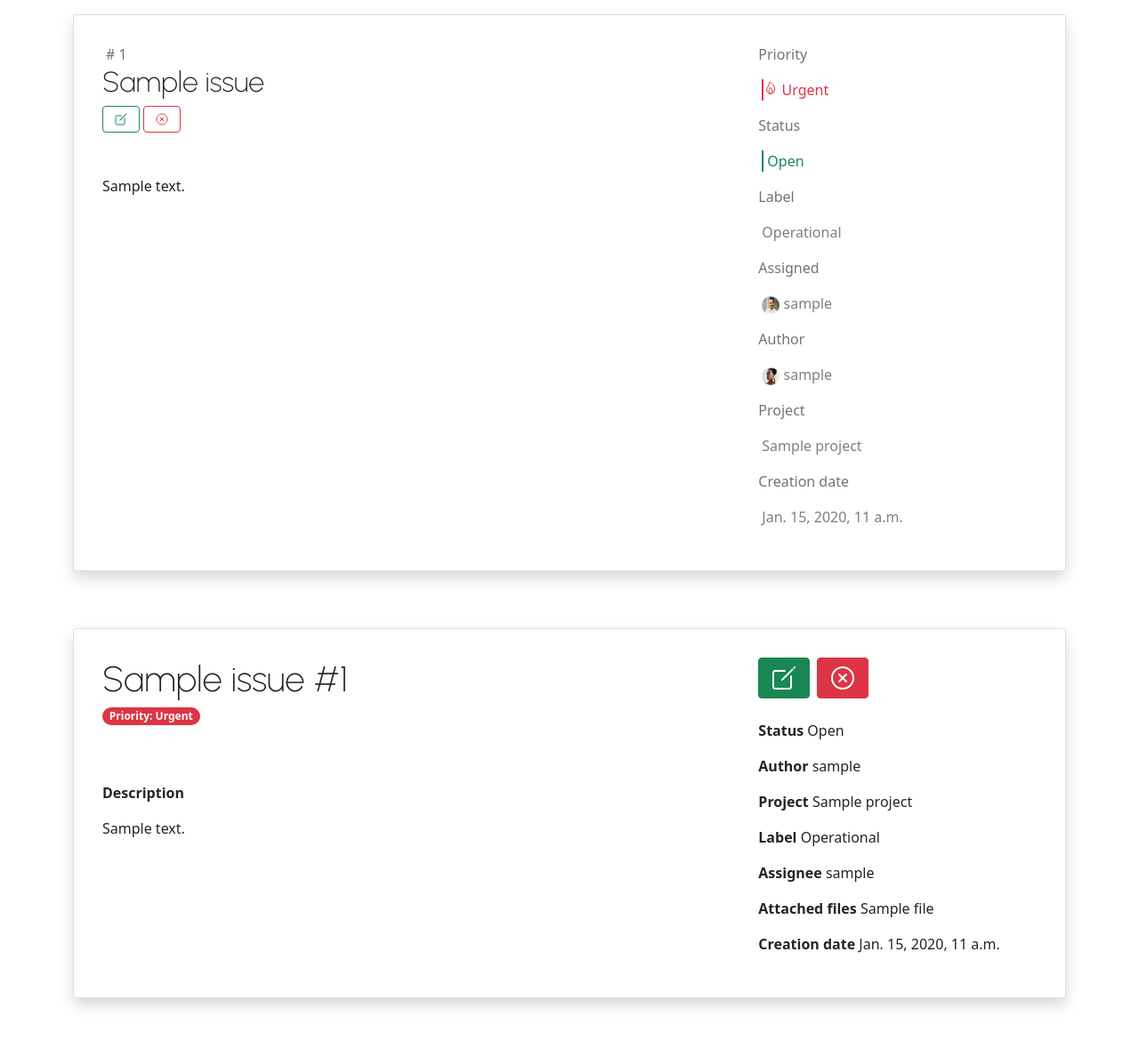
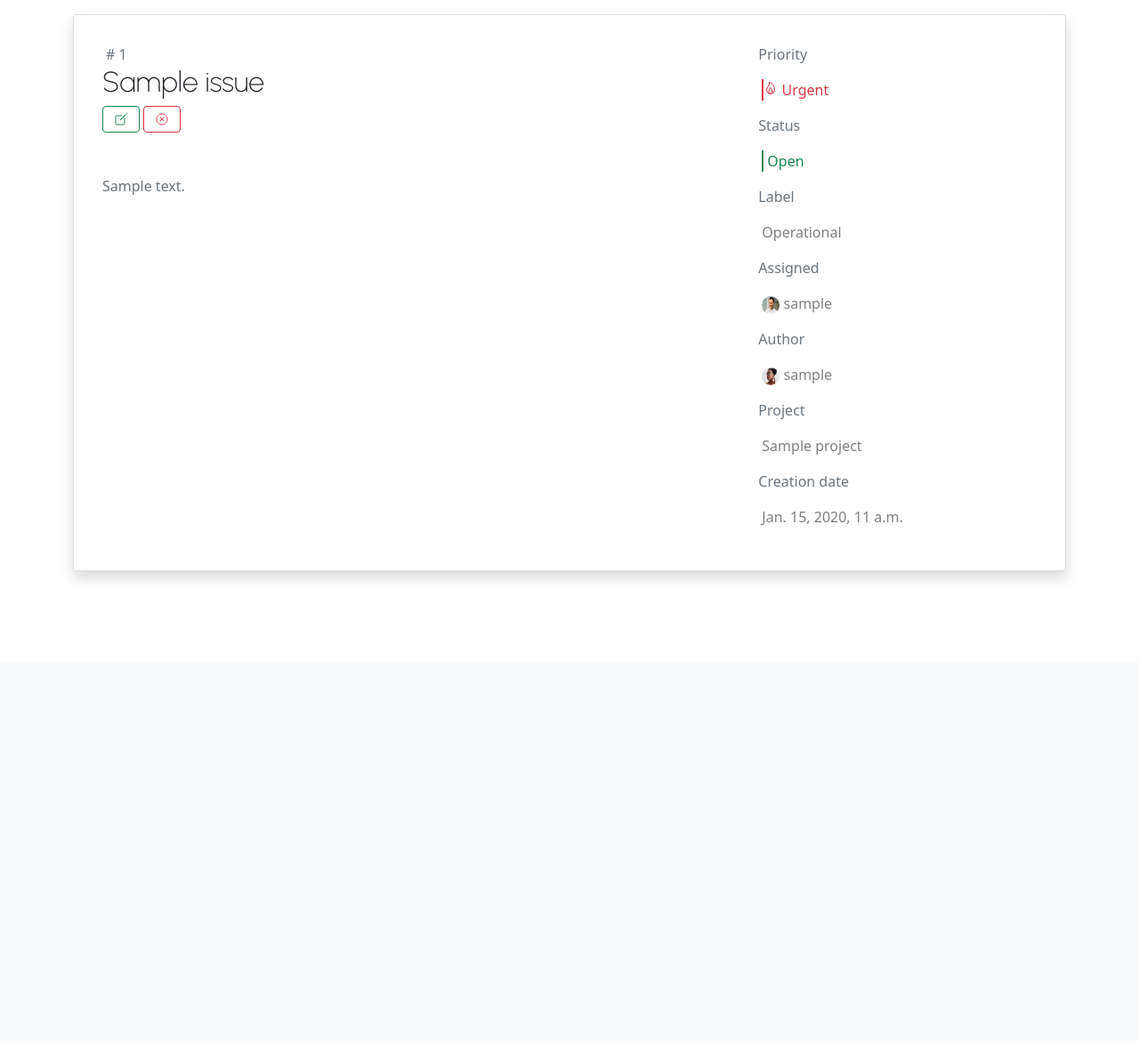
Before and after one commit to renataberoli/bug_catcher, a Django app: page /issue/1/ in a window 1280 px wide. Shown: the part 56-1226 px from the top of the page at 89% size. After the commit the page ends 707 px from the top, so only its background shows below. Run offline with Django 3.2, Linux system fonts and the light colour scheme; tables that the repository leaves empty hold one stand-in row (values such as "Sample post").

Commit message:
cleaning code

```diff
--- a/app/templates/issue/issue_detail.html
+++ b/app/templates/issue/issue_detail.html
@@ -13,7 +13,7 @@
                                     <ion-icon name="create-outline"></ion-icon></a>
                                 <a class="btn btn-outline-danger" href="{% url 'issue_delete' pk=issue.pk %}">
                                     <ion-icon name="close-circle-outline"></ion-icon></a>
-                                <p class="mt-5">{{ issue.description }}</p>
+                                <p class="mt-5 text-secondary">{{ issue.description }}</p>
                             </div>
                         </div>
                         <div class="col-lg-4">
@@ -75,74 +75,4 @@
             </div>
         </div>
     </div>
-
-    <div class="row mt-3">
-      <div class="col">
-        <div class="card shadow p-3 mb-5 bg-body rounded">
-            <div class="row">
-                <div class="col-lg-8">
-                    <div class="card-body">
-                        <h1>{{ issue.title }} #{{ issue.id }}</h1>
-                        <div class="row">
-                            <div class="col-md-auto">
-                                {% if issue.priority == "1" %}
-                                    <p class="badge rounded-pill bg-danger">Priority: {{ issue.get_priority_display }}</p>
-                                {% elif issue.priority == "2" %}
-                                    <p class="badge rounded-pill bg-warning text-dark">Priority: {{ issue.get_priority_display }}</p>
-                                {% elif issue.priority == "3" %}
-                                    <p class="badge rounded-pill bg-primary">Priority: {{ issue.get_priority_display }}</p>
-                                {% else %}
-                                    <p class="badge rounded-pill bg-success">Priority: {{ issue.get_priority_display }}</p>
-                                {% endif %}
-                            </div>
-                        </div>
-                        <div class="row mt-5">
-                            <p><strong>Description</strong></p>
-                            <p>{{ issue.description }}</p>
-                        </div>
-                    </div>
-                </div>
-                <div class="col-lg-4">
-                    <div class="card-body">
-                        <div class="row g-2">
-                            <div class="col-md-auto">
-                                <a class="btn btn-success" href="{% url 'issue_edit' pk=issue.pk %}"
-                                   role="button">
-                                    <ion-icon name="create-outline" size="Large"></ion-icon>
-                                </a>
-                            </div>
-                            <div class="col-md-auto">
-                                <a class="btn btn-danger" href="{% url 'issue_delete' pk=issue.pk %}"
-                                   role="button">
-                                    <ion-icon name="close-circle-outline" size="Large"></ion-icon>
-                                </a>
-                            </div>
-                        </div>
-                        <div class="row mt-4">
-                            <p><strong>Status</strong> {{ issue.get_status_display }}</p>
-                        </div>
-                        <div class="row">
-                            <p><strong>Author</strong> {{ issue.author }}</p>
-                        </div>
-                        <div class="row">
-                            <p><strong>Project</strong> {{ issue.project }}</p>
-                        </div>
-                        <div class="row">
-                            <p><strong>Label</strong> {{ issue.get_label_display }}</p>
-                        </div>
-                        <div class="row">
-                            <p><strong>Assignee</strong> {{ issue.assignee }}</p>
-                        </div>
-                        <div class="row">
-                            <p><strong>Attached files</strong> {{ issue.attached_file }}</p>
-                        </div>
-                        <div class="row">
-                            <p><strong>Creation date</strong> {{ issue.creation_date }}</p>
-                        </div>
-                    </div>
-                </div>
-            </div>
-        </div>
-      </div>
-    </div>
 {% endblock %}
```
